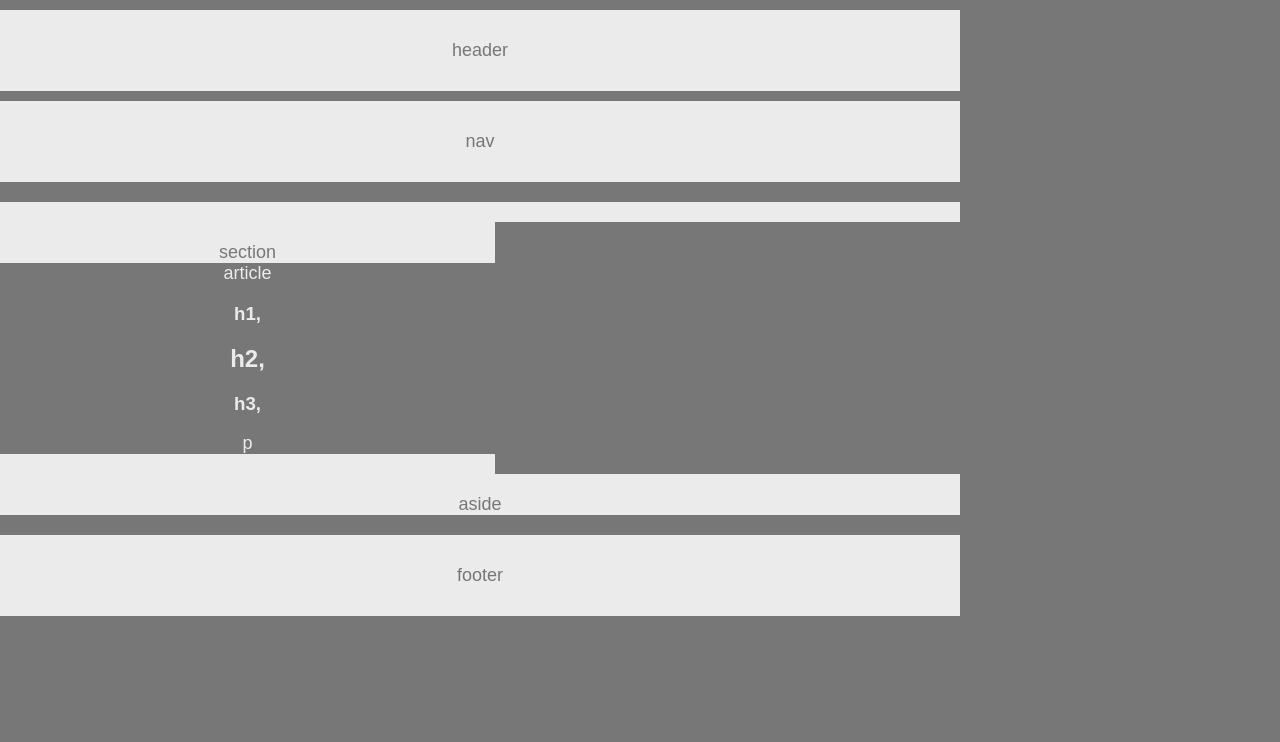
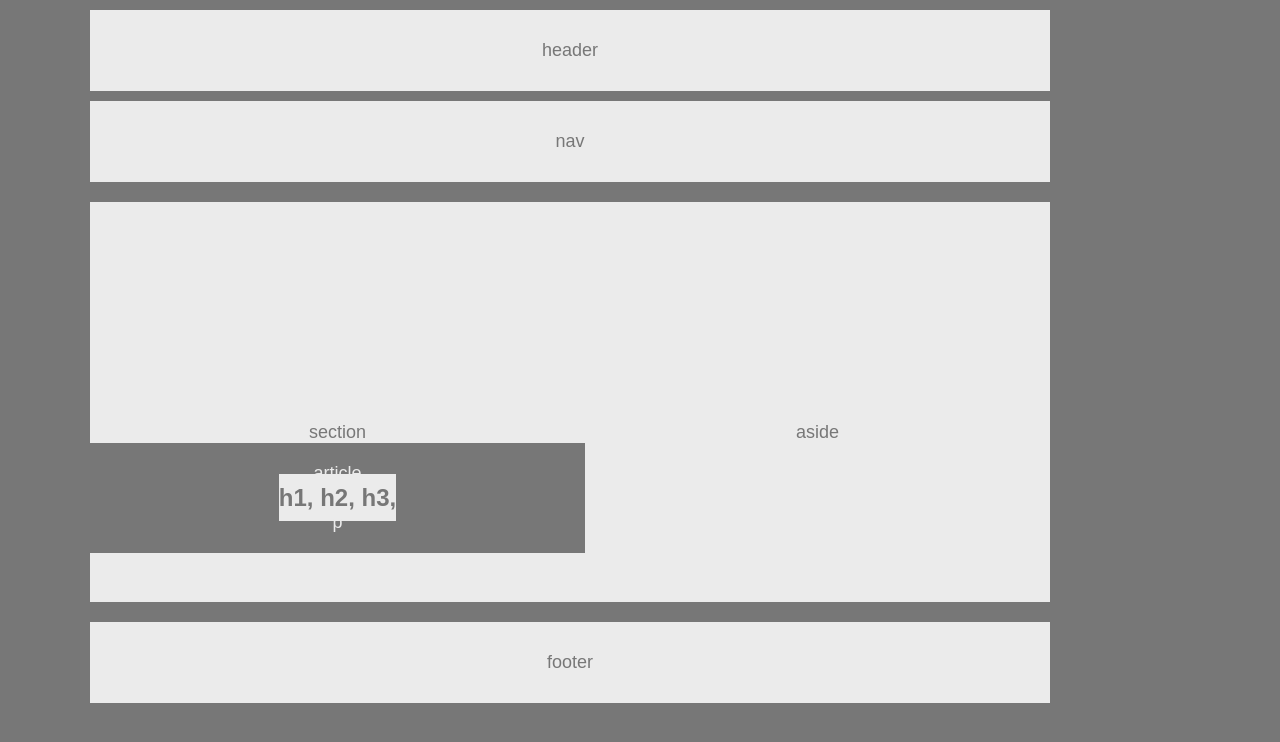
Before and after one commit to NancyDLL/HW-Wireframe, a plain HTML site: page index.html in a window 1280 px wide. Drawn offline with Linux system fonts and the light colour scheme.

Commit message:
Added inline display for h tags.

```diff
--- a/style.css
+++ b/style.css
@@ -4,6 +4,7 @@ body {
 	font-family: 'Arial', 'Helvetica Neue', Helvetica, sans-serif;
 	text-align: center;
 	margin: 0px;
+	margin-left: 90px;
 	padding: 0px;
 }
 header {
@@ -27,17 +28,22 @@ section {
 	width: 495px;
 	padding-top: 20px;
 	padding-bottom: 20px;
+	float: left;
 
 }
 article {
 	background-color: #777;
 	color: #ebebeb;
+	padding-top: 20px;
+	padding-bottom: 20px;
 }
 
 aside {
 	background-color: #ebebeb;
 	color: #777;
 	padding-top: 20px;
+	height: 180px;
+
 }
 footer {
 	background-color: #ebebeb;
@@ -50,3 +56,27 @@ p {
 	font-size: 18px;
 	margin: 0px;
 }
+h1 {
+	font-size: 24px;
+	display: inline;
+	background-color: #ebebeb;
+	color: #777;
+	padding-top: 10px;
+	padding-bottom: 10px;
+}
+h2 {
+	font-size: 24px;
+	display: inline;
+	background-color: #ebebeb;
+	color: #777;
+	padding-top: 10px;
+	padding-bottom: 10px;
+}
+h3 {
+	font-size: 24px;
+	display: inline;
+	background-color: #ebebeb;
+	color: #777;
+	padding-top: 10px;
+	padding-bottom: 10px;
+}
```
